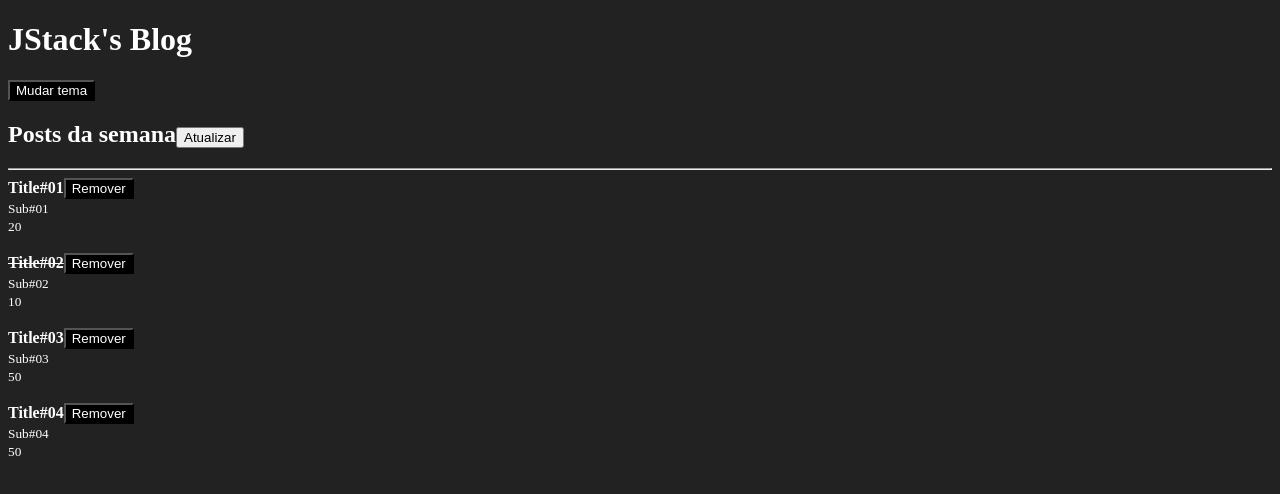
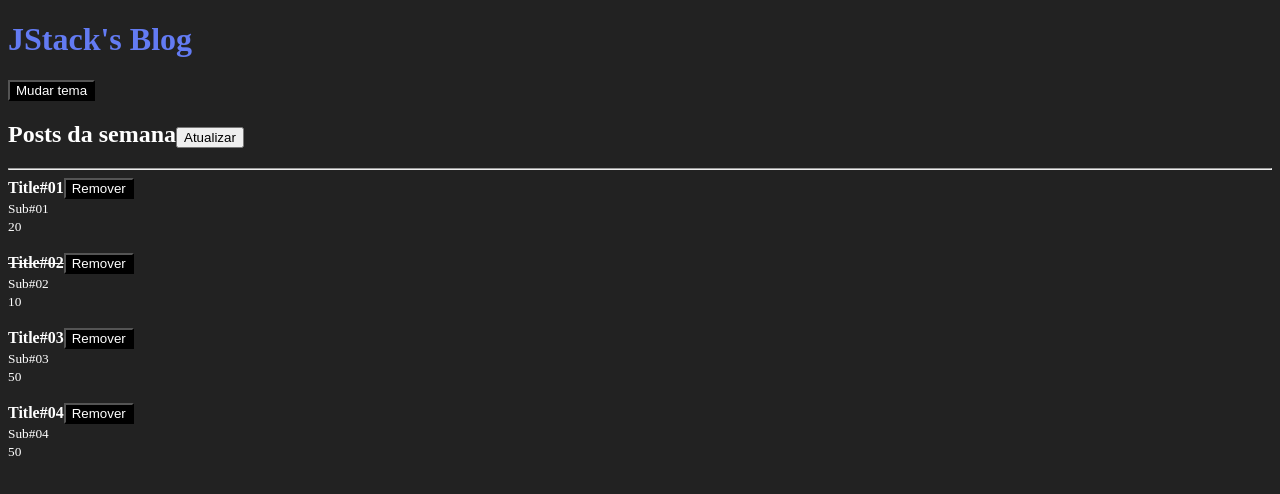
Before and after one commit to mateusgf00/react-fundamentals, a React app: page / in a window 1280 px wide. Shown: the top 494 px of the page. Built offline with nearby package versions, Linux system fonts and the light colour scheme.

Commit message:
I know how to use CSS Modules

```diff
--- /dev/null
+++ b/src/Header.css
@@ -0,0 +1,3 @@
+.title{
+  color: #637BF3;
+}
--- a/src/Header.js
+++ b/src/Header.js
@@ -1,5 +1,6 @@
 import React, { useContext } from 'react';
 import Button from './Button';
+import styles from './Header.css';
 
 import { ThemeContext } from './ThemeContext';
 
@@ -8,7 +9,7 @@
 
   return (
     <>
-      <h1>{props.title}</h1>
+      <h1 className={styles.title}>{props.title}</h1>
       <Button onClick={onToggleTheme}>
         Mudar tema
       </Button>
--- a/webpack.config.js
+++ b/webpack.config.js
@@ -25,7 +25,15 @@
       },
       {
         test: /\.css$/,
-        use: ['style-loader','css-loader'],
+        use: [
+          'style-loader',
+          {
+            loader: 'css-loader',
+            options: {
+              modules: true,
+            }
+          }
+        ],
       }
     ]
   },
```
